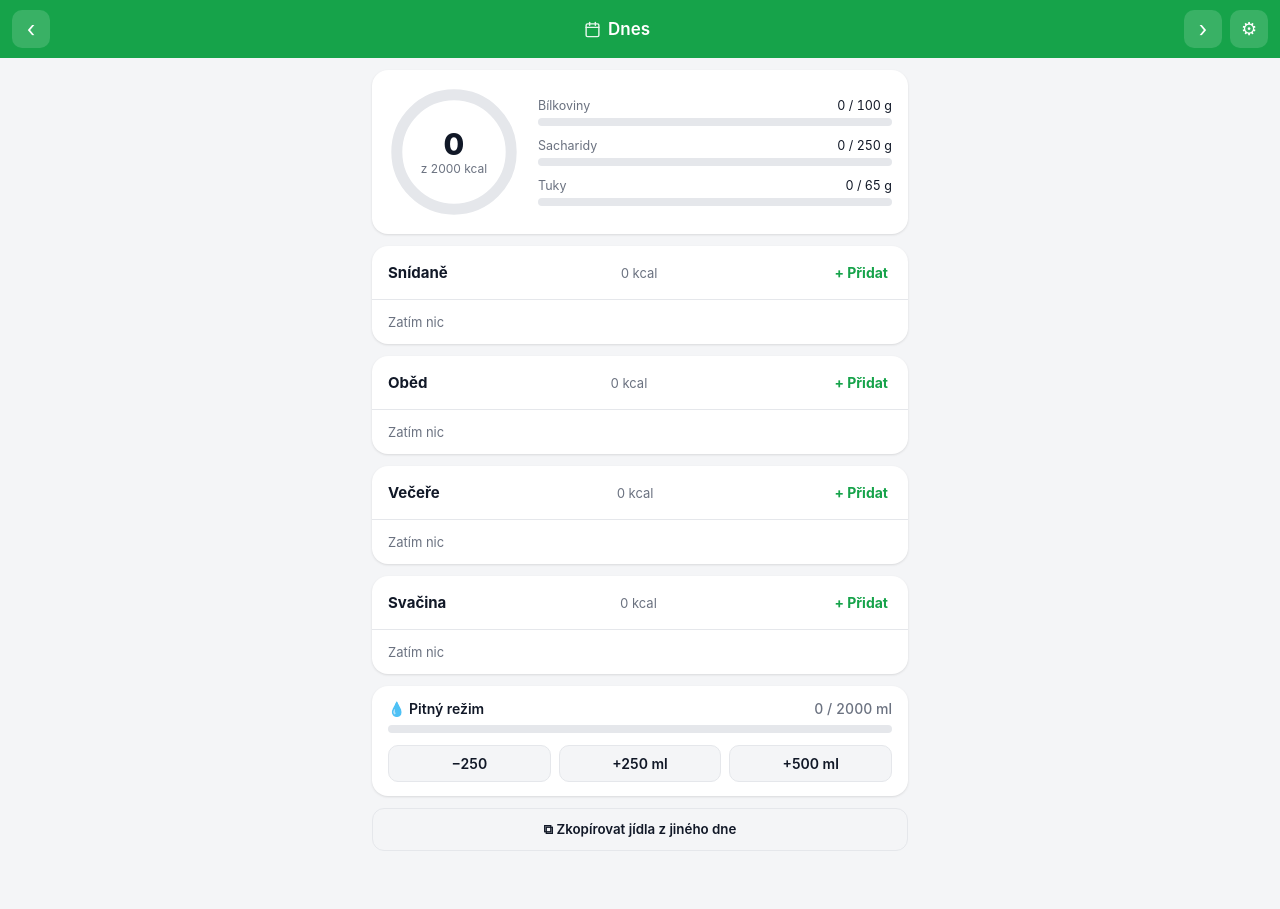
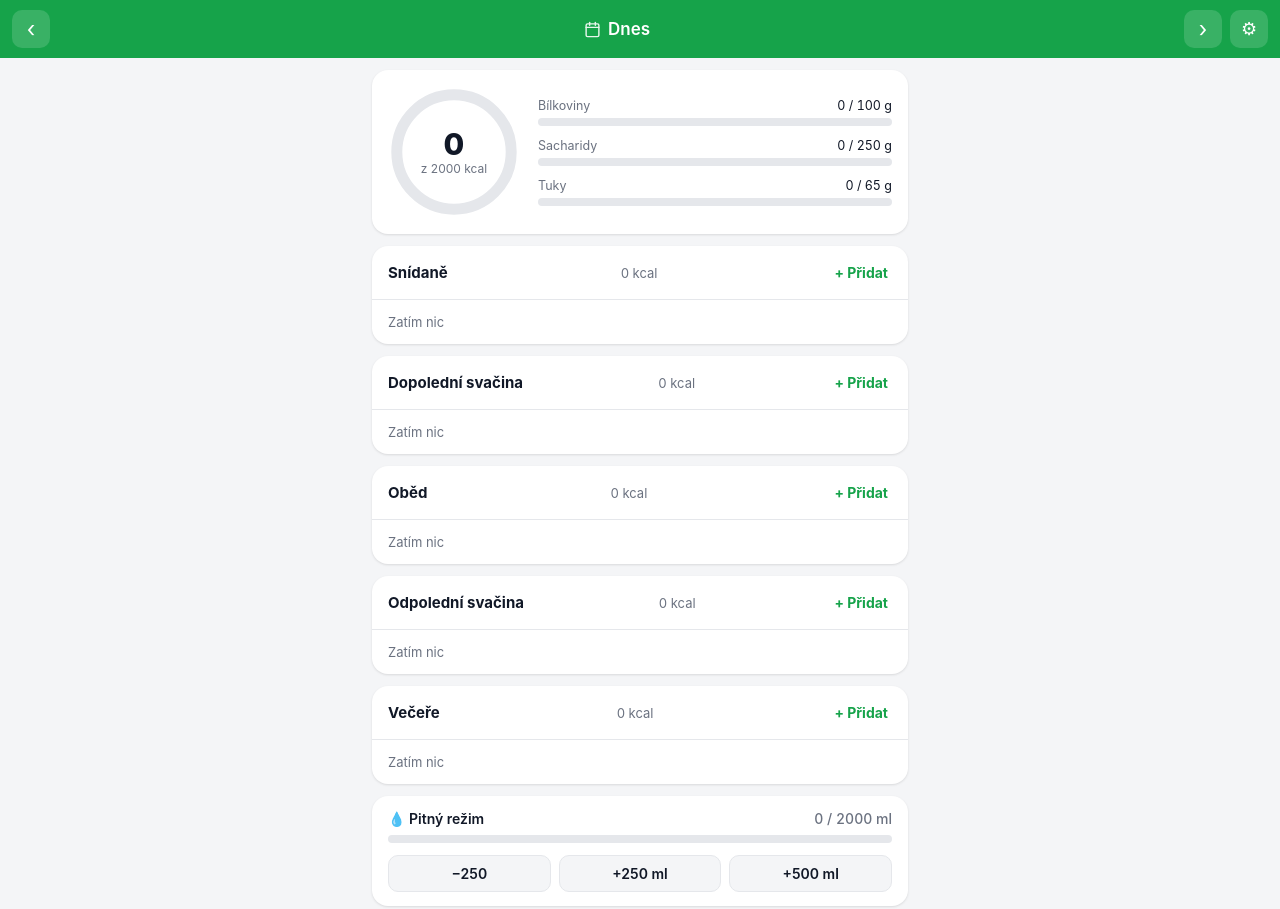
Before and after one commit to Koudy17/kaloricke-tabulky, a plain HTML site: page index.html in a window 1280 px wide. Shown: the top 909 px of the page. Before the commit the page ends 887 px from the top, so only its background shows below. Drawn offline with Linux system fonts and the light colour scheme.

Commit message:
Rozdeleni svaciny na dopoledni a odpoledni + migrace starych zaznamu
Co-Authored-By: Claude Opus 4.8 <noreply@anthropic.com>

```diff
--- a/app.js
+++ b/app.js
@@ -18,6 +18,13 @@ let log = load(LS.log, []);                // deníkové záznamy
 let settings = load(LS.settings, { kcal: 2000, prot: 100, carb: 250, fat: 65, waterGoal: 2000 });
 if (settings.waterGoal == null) settings.waterGoal = 2000;
 let profile = load(LS.profile, {});        // vstupy do kalkulačky cílů
+
+// Migrace: dřívější jednu „Svačina" (snack) přesuneme do Odpolední svačiny.
+(() => {
+  let changed = false;
+  log.forEach(e => { if (e.meal === 'snack') { e.meal = 'snack_pm'; changed = true; } });
+  if (changed) save(LS.log, log);
+})();
 let favorites = load(LS.favorites, []);    // oblíbená jídla (snapshoty)
 let weights = load(LS.weights, []);        // záznamy váhy [{date, kg}]
 let water = load(LS.water, {});            // pitný režim { 'YYYY-MM-DD': ml }
@@ -50,9 +57,10 @@ function dateHuman(key) {
 /* ---------- Pomocné výpočty ---------- */
 const MEALS = [
   { id: 'breakfast', label: 'Snídaně' },
+  { id: 'snack_am', label: 'Dopolední svačina' },
   { id: 'lunch', label: 'Oběd' },
+  { id: 'snack_pm', label: 'Odpolední svačina' },
   { id: 'dinner', label: 'Večeře' },
-  { id: 'snack', label: 'Svačina' },
 ];
 const r0 = n => Math.round(n || 0);
 const r1 = n => Math.round((n || 0) * 10) / 10;
@@ -156,11 +164,11 @@ function openSheet(id) { $(id).classList.remove('hidden'); }
 function closeSheet(id) { $(id).classList.add('hidden'); }
 
 /* ---------- Přidání jídla (výběr → gramáž) ---------- */
-let pendingMeal = 'snack';
+let pendingMeal = 'snack_pm';
 let pendingFood = null; // {name, kcal100, prot100, carb100, fat100, source}
 
 function openAdd(meal) {
-  pendingMeal = meal || 'snack';
+  pendingMeal = meal || 'snack_pm';
   switchTab('search');
   $('searchResults').innerHTML = '';
   $('searchStatus').textContent = '';
@@ -1093,7 +1101,7 @@ $('foodDelete').addEventListener('click', deleteFood);
 
 $('newRecipe').addEventListener('click', () => { closeSheet('addSheet'); newRecipe(); });
 $('recipeBack').addEventListener('click', () => closeSheet('recipeSheet'));
-$('recipeAdd').addEventListener('click', () => { recipeMode = true; openAdd('snack'); });
+$('recipeAdd').addEventListener('click', () => { recipeMode = true; openAdd('snack_pm'); });
 $('recipeSave').addEventListener('click', saveRecipe);
 $('recipePortions').addEventListener('input', renderRecipe);
 $('recipeList').addEventListener('click', e => {
--- a/index.html
+++ b/index.html
@@ -109,9 +109,10 @@
         <label class="field"><span>Jídlo dne</span>
           <select id="qMeal">
             <option value="breakfast">Snídaně</option>
+            <option value="snack_am">Dopolední svačina</option>
             <option value="lunch">Oběd</option>
+            <option value="snack_pm">Odpolední svačina</option>
             <option value="dinner">Večeře</option>
-            <option value="snack">Svačina</option>
           </select>
         </label>
         <button id="qSave" class="primary big">Přidat do deníku</button>
@@ -166,9 +167,10 @@
           <span>Jídlo dne</span>
           <select id="portionMeal">
             <option value="breakfast">Snídaně</option>
+            <option value="snack_am">Dopolední svačina</option>
             <option value="lunch">Oběd</option>
+            <option value="snack_pm">Odpolední svačina</option>
             <option value="dinner">Večeře</option>
-            <option value="snack">Svačina</option>
           </select>
         </label>
         <div id="portionPreview" class="portion-preview"></div>
--- a/sw.js
+++ b/sw.js
@@ -1,5 +1,5 @@
 /* Jednoduchý service worker – appka funguje offline (kromě vyhledávání v OpenFoodFacts). */
-const CACHE = 'kt-v14';
+const CACHE = 'kt-v15';
 const ASSETS = [
   './',
   './index.html',
```
